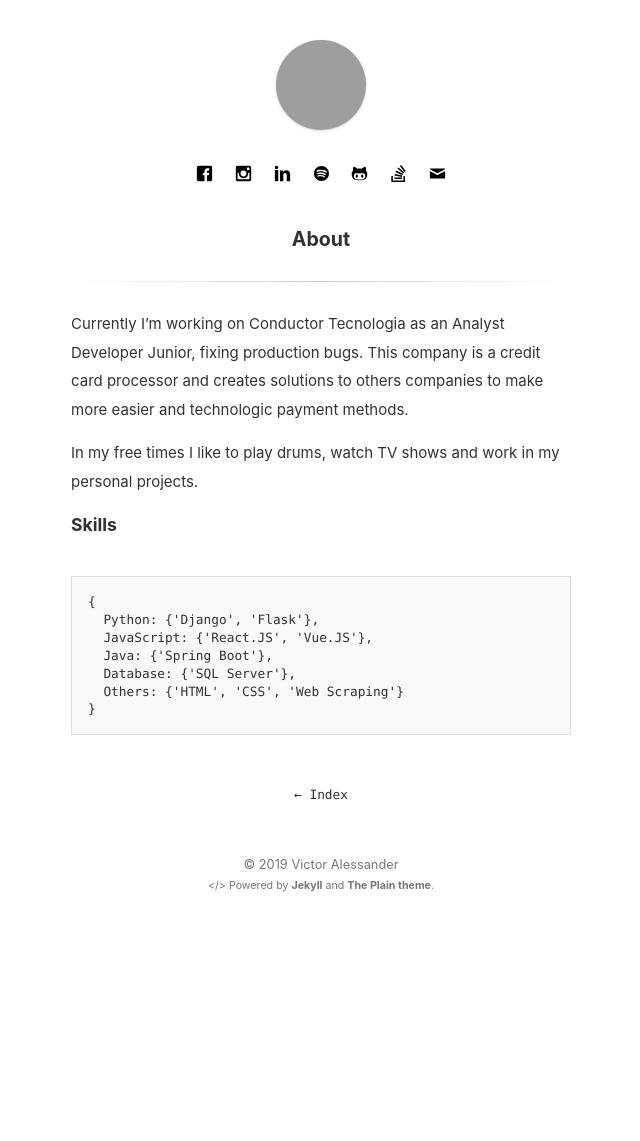
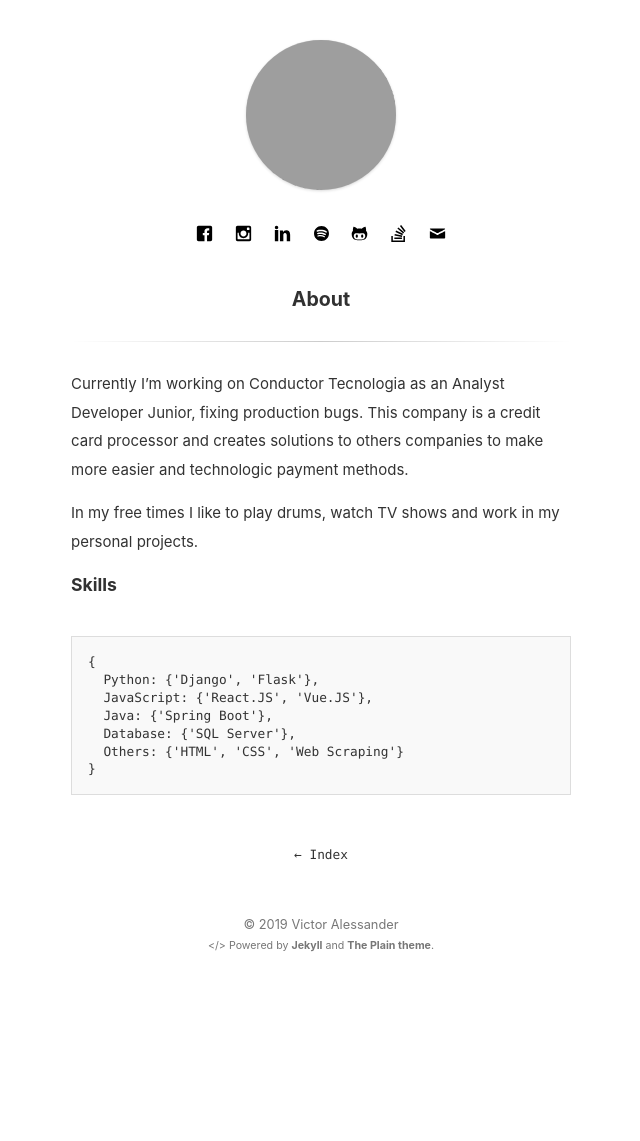
Before and after one commit to VictorAlessander/victoralessander.github.io, a Jekyll site: the page built from about.md, in a window 1280 px wide. Shown: the whole page, without its empty margins (319-959 px from the left). Built offline with Jekyll 4.4.1, drawn with Linux system fonts in a browser that asks for light colours; before the commit the page ends 1081 px from its top, so only the background shows below that; grey boxes are pictures that could not be loaded.

Commit message:
avatar size increased

```diff
--- a/_sass/main.scss
+++ b/_sass/main.scss
@@ -93,8 +93,8 @@ blockquote {
     color: #000;
     text-decoration: none;
     font-weight: 700;
-    height: 100px;
-    width: 100px;
+    height: 160px;
+    width: 160px;
     font-size: 1.5em;
     border-radius: 100%;
     display: inline-block;
```
